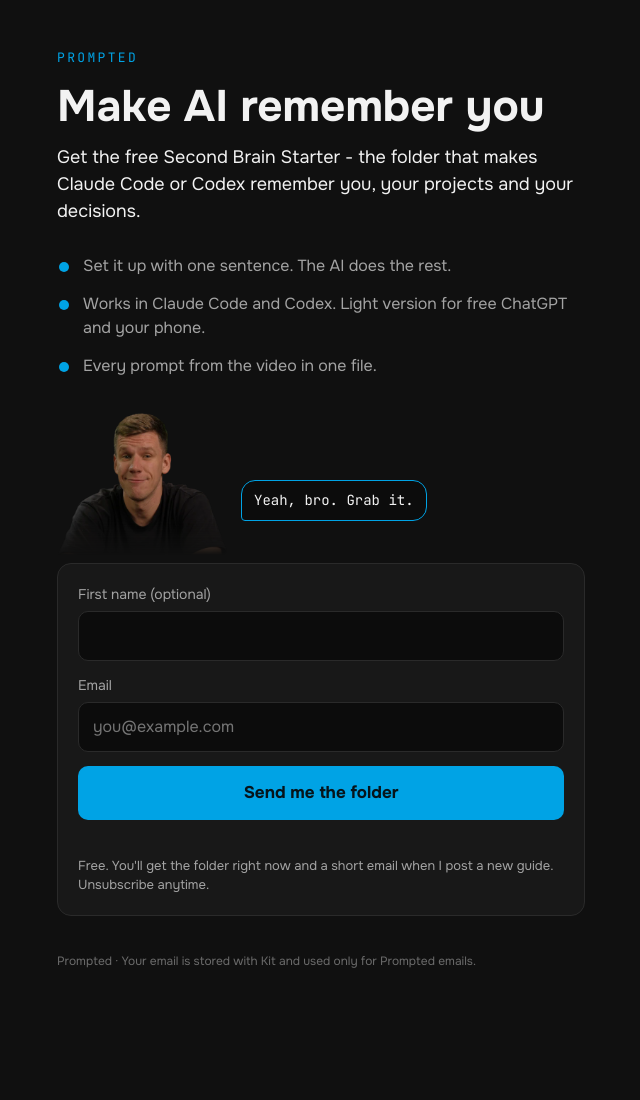
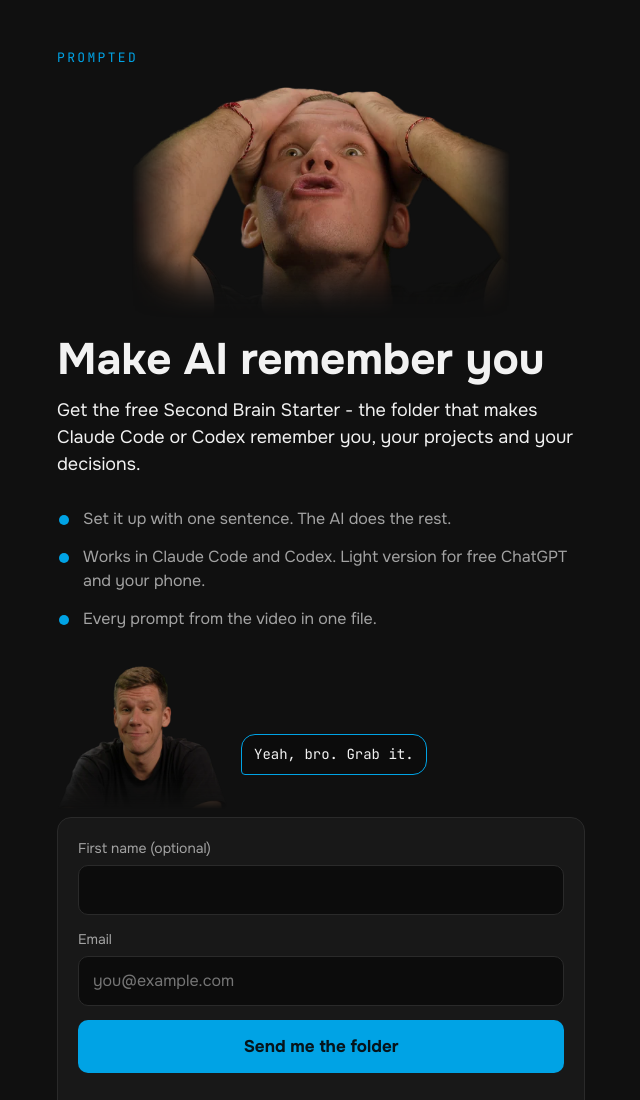
Before and after one commit to nikitagrishunin/prompted, a plain HTML site: page second-brain-starter/index.html in a window 1280 px wide. Shown: the top 1100 px of the page, without its empty margins (319-959 px from the left). Before the commit the page ends 1034 px from the top, so only its background shows below. Drawn offline with Linux system fonts and the light colour scheme.

Commit message:
Publish second-brain-starter
Co-Authored-By: Claude Opus 5.5 <noreply@anthropic.com>

```diff
--- a/second-brain-starter/index.html
+++ b/second-brain-starter/index.html
@@ -42,6 +42,8 @@
   .pic { display:flex; align-items:flex-end; gap:14px; margin:18px 0 8px; }
   .pic img { display:block; height:auto; -webkit-mask-image:linear-gradient(to bottom, #000 74%, transparent); mask-image:linear-gradient(to bottom, #000 74%, transparent); }
   .pic-hero img { width:min(60%, 300px); }
+  .pic.solo { justify-content:center; }
+  .pic-hero.solo img { width:min(86%, 380px); }
   .pic-cta { margin-top:4px; }
   .pic-cta img { width:min(38%, 170px); }
   .bubble { font-family:"JetBrains Mono", monospace; font-size:14px; line-height:1.35; color:var(--text); background:#0c0c0c; border:1px solid var(--accent); border-radius:14px 14px 14px 4px; padding:10px 12px; margin:0 0 34px; max-width:240px; }
@@ -52,7 +54,7 @@
 <body>
 <main>
   <div class="brand">PROMPTED</div>
-
+  <figure class="pic pic-hero solo"><img src="img/hero.webp" alt="Nikita from Prompted, hands on head, amazed" width="560" height="347"></figure>
   <h1>Make AI remember you</h1>
   <p class="lead">Get the free Second Brain Starter - the folder that makes Claude Code or Codex remember you, your projects and your decisions.</p>
   <ul><li>Set it up with one sentence. The AI does the rest.</li><li>Works in Claude Code and Codex. Light version for free ChatGPT and your phone.</li><li>Every prompt from the video in one file.</li></ul>
@@ -70,7 +72,7 @@
   </form>
 
   <section class="after" id="after">
-    <figure class="pic pic-after"><img src="img/after.webp" alt="Nikita from Prompted giving a thumbs up" width="640" height="640"></figure>
+    <figure class="pic pic-after solo"><img src="img/after.webp" alt="Nikita from Prompted giving a thumbs up" width="640" height="640"></figure>
     <h2>You&#x27;re in. Here&#x27;s your folder.</h2>
     <p>Open an empty folder in Claude Code or Codex and paste this:</p>
     <pre id="prompt">Set up my second brain from https://github.com/nikitagrishunin/second-brain-starter. Copy the folder structure here. Then interview me, one question at a time, to fill in CLAUDE.md: who I am, what I&#x27;m working on, how I make decisions, what matters most to me, and how I like my answers. Ask for the &quot;because&quot; behind every rule. Max 20 questions. Show me the file before you save it.</pre>
```
Also changed, not shown: second-brain-starter/img/hero.webp (added).
